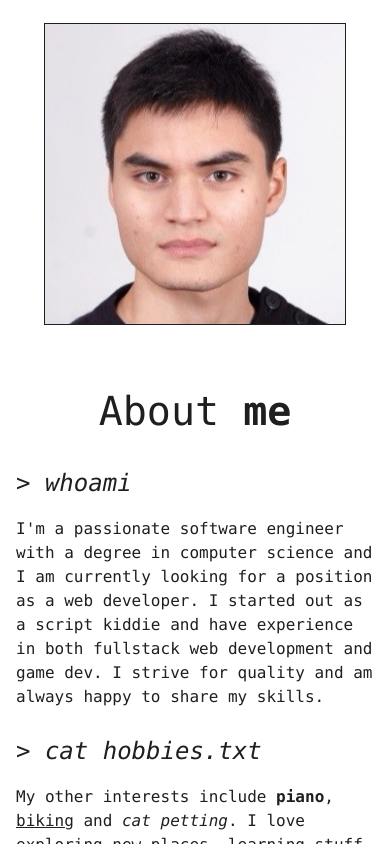
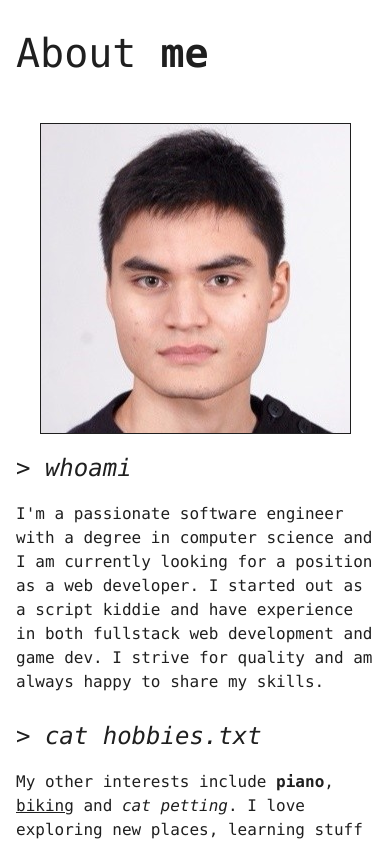
Before and after one commit to GDami/portfolio, a React (Vite) app: page / in a window 390 px wide. Shown: the part 2600-3444 px from the top of the page. Built offline with nearby package versions, Linux system fonts and the light colour scheme; some icons are missing.

Commit message:
changed the about styling

```diff
--- a/src/about/About.css
+++ b/src/about/About.css
@@ -1,19 +1,28 @@
 .about {
+    display: flex;
+    flex-direction: column;
+    gap: var(--spacing-large)
+}
+
+.about-container {
     display: flex;
     flex-direction: row;
     gap: var(--spacing-xlarge);
 }
 
 .about-portrait {
-    flex: 2;
-    max-width: 400px;
-    height: auto;
+    flex: 1;
+    aspect-ratio: 1 / 1;
+    max-width: 40vw;
+    max-height: 40vw;
+
+    align-self: center;
 
     border: solid 1px var(--bg-color);
 }
 
 .about-details {
-    flex: 3;
+    flex: 2;
     height: 100%;
 }
 
@@ -42,20 +51,18 @@
     margin-top: var(--spacing-common);
 }
 
-.about-details .main-heading {
-    margin: auto;
-}
+
 
 @media screen and (max-width: 800px) {
-    .about {
+    .about-container {
         flex-direction: column;
+        gap: var(--spacing-common);
     }
 
     .about-portrait {
-        max-width: 300px;
-    }
+        max-width: 100%;
+        max-height: 100%;
+        align-self: center;
 
-    .about-details .main-heading {
-        text-align: center;
     }
 }
--- a/src/about/About.tsx
+++ b/src/about/About.tsx
@@ -7,10 +7,10 @@ export function About() {
     let generalDescription = "I'm a passionate software engineer with a degree in computer science and I am currently looking for a position as a web developer.\nI started out as a script kiddie and have experience in both fullstack web development and game dev. I strive for quality and am always happy to share my skills."
     return (
         <div className='section-container about' id="about">
+            <h1 className='main-heading section-title'>About <span>me</span></h1>
+            <div className='about-container'>
                 <img className="about-portrait" src={portraitSvg} alt='portrait'></img>
                 <div className='about-details'>
-                <h1 className='main-heading section-title'>About <span>me</span></h1>
-                <br></br>
                     <h2>&gt; whoami<span>_</span></h2>
                     <p>{generalDescription}</p>
                     <br></br>
@@ -19,5 +19,6 @@ export function About() {
 
                 </div>
             </div>
+        </div>
     )
 }
```
Lines whose indentation alone changed are shown as unchanged.
